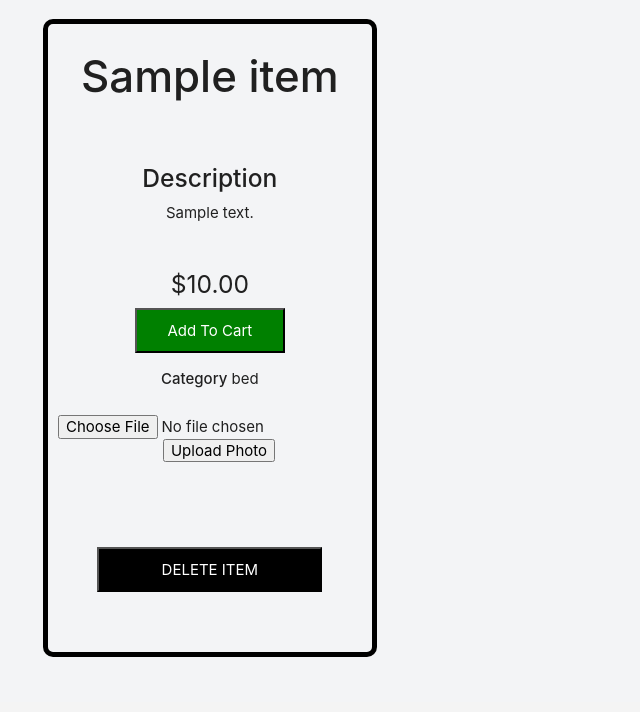
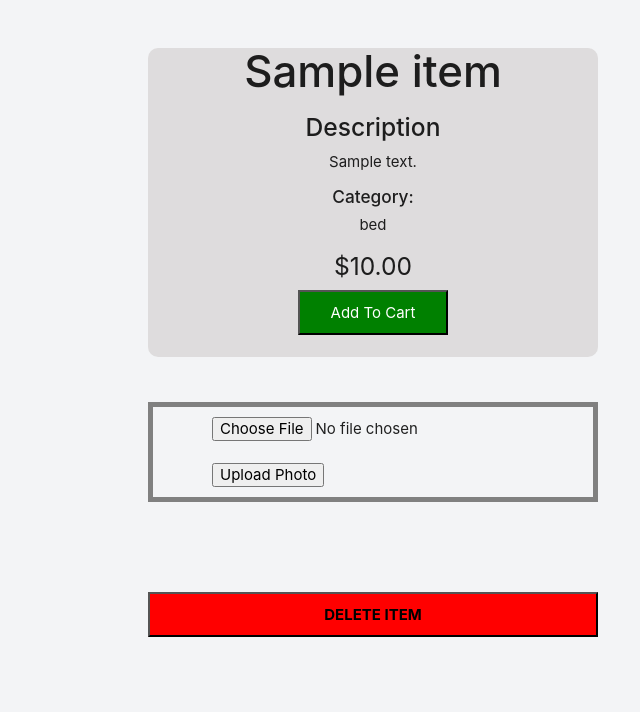
Before and after one commit to K8MacEl/Furniture-Gallery, a Django app: page /furniture/1/ in a window 1280 px wide. Shown: the part 471-1183 px from the top of the page, without its empty margins (302-942 px from the left). Before the commit the page ends 1128 px from the top, so only its background shows below. Run offline with Django 5.2, Linux system fonts and the light colour scheme; a user stored in the database is signed in; tables that the repository leaves empty hold one stand-in row (values such as "Sample post").

Commit message:
detail page css completed

```diff
--- a/main_app/static/css/style.css
+++ b/main_app/static/css/style.css
@@ -137,23 +137,42 @@ nav ul a {
     display:flex;
     text-align: center;
 }
+
+/* -----------------------detail.html-------------------------- */
 .card-content {
-    width: 65%;
+    width: 450px;
     object-position: center;
     align-items: center;
     text-align: center;
     margin-left: 3rem;
-    margin-bottom: 3rem;;
+    margin-bottom: 3rem;
 }
+.carousel {
+    display: flex;
+    align-items: center; /* Center items vertically in the container */
+    justify-content: center; /* Center items horizontally in the container */
+    text-align: center;
+    margin-left: 5rem;
+    }
 
-.responsive-image {
+.carousel-item {
+    display: flex;
+    justify-content: center; /* Centers the image horizontally within the link */
+     width: 100%; /* Ensures the link element takes full width of the carousel */
+    }
 
-    margin-top: 10rem;
-    margin-left: 3rem;
-    width: 65%;
-    height: 65%;
-    border: 3rem solid white;
-    border-radius: 5rem;
+.carousel-item img {
+    width: auto; /* Maintains image aspect ratio */
+    max-width: 100%; /* Ensures image does not exceed its container */
+    height: auto; /* Auto adjust height based on width */
+    }
+
+.detail-card{
+    display: flex;
+    align-items: center; /* Center items vertically in the container */
+    justify-content: center; /* Center items horizontally in the container */
+    text-align: center;
+    margin-left: 5rem;
 }
 
 .cart-btn{
@@ -164,12 +183,16 @@ nav ul a {
 }
 
 .card-content {
-    display: flex;
+    /* display: flex; */
     flex-direction: column;  /* Stack children vertically */
     align-items: center;  /* Center children horizontally */
     text-align: center;  /* Center text */
-    border: 5px black solid;
+    background-color: rgba(215, 212, 212, 0.749);
+    border: 2rem transparent rgba(215, 212, 212, 0.249);
     border-radius: 10px;
+    margin-left: 10rem;
+
+    word-wrap: break-word;
 }
 
 .photo-upload-detail{
@@ -178,11 +201,11 @@ nav ul a {
     width: fit-content;  /* Fit the content's width */
     padding: 10px;  /* Add some padding around the content */
 }
-
+/* this is the Add to Cart Button down the Delete Button */
 form {
-    display: flex;
-    flex-direction: column;
-    align-items: center;
+    /* display: flex;
+    flex-direction: row;
+    align-items: center; */
     width: 100%;  /* Take the full width of its parent */
 }
 
@@ -204,12 +227,25 @@ form {
 
 .delete-btn {
     margin-top: 5rem;
-    background-color: black;
-    color: white;
-    width: 15rem;
+    background-color: red;
+    color: black;
+    width: 30rem;
     height: 3rem;
     margin-bottom: 4rem;
+    font-weight: bolder;
 }
+
+.admin-btn-details {
+    border: 5px solid grey;
+    width: 30rem;
+
+}
+
+.admin-btn-details, .admin-btn-delete{
+    margin-left: 10rem;
+    margin-bottom: 1rem;
+}
+/* ------------------------------------------------------ */
 
 .btn-remove{
     background-color: black;
@@ -219,6 +255,13 @@ form {
     background-color: black;
 }
 
-.cart-content{
-    background-color: pink;
+.index-container{
+
 }
+
+.index-card{
+    display: grid;
+    grid-template-columns: 30rem 30rem 30rem 30rem;
+    border-color: purple;
+
+}
--- a/main_app/templates/furniture/detail.html
+++ b/main_app/templates/furniture/detail.html
@@ -6,37 +6,39 @@
 <div class="carousel">
 
     {% for photo in furniture_item.photo_set.all %}
-    <a class="carousel-item"><img class="responsive-image" src="{{photo.url}}"></a>
+    <a class="carousel-item" style="width: 450px; height: 350px"><img  src="{{photo.url}}"></a>
     {% empty %}
-    <div class="card-panel teal-text center-align">No Photos Uploaded</div>
+    <div class="card-panel black-text center-align">No Photos Uploaded</div>
     {% endfor %}
 </div>
-<div class="detail-card">
+<div>
     <div class="card-content">
         <h3><strong><span>{{ furniture_item.name }}</span></strong></h3>
         <p>
         <h5><strong>Description</strong></h5> {{ furniture_item.description }}</p>
+        <p><h6><strong>Category: </strong></h6> {{ furniture_item.category }}</p>
         <h5>${{ furniture_item.price }}</h5>
         <form action="{% url 'assoc_item' furniture_item.id %}" enctype="multipart/form-data" method="POST">
             {% csrf_token %}
             <button type="submit" class="cart-btn">Add To Cart</button>
+        <br><br>
         </form>
-        <p><strong>Category</strong> {{ furniture_item.category }}</p>
+    </div>
+</div>
         {% if user.is_superuser %}
-        <form action="{% url 'add_photo' furniture_item.id %}" enctype="multipart/form-data" method="POST">
+        <form class="admin-btn-details" action="{% url 'add_photo' furniture_item.id %}" enctype="multipart/form-data" method="POST">
             {% csrf_token %}
             <div class="photo-upload-detail">
                 <input type="file" name="photo-file">
+                <br><br>
                 <button type="submit" class="upload-btn">Upload Photo</button>
             </div>
         </form>
 
-        <form action="{% url 'furniture_delete' furniture_item.id %}">
+        <form class="admin-btn-delete" action="{% url 'furniture_delete' furniture_item.id %}">
             <button type="submit" class="delete-btn">DELETE ITEM</button>
         </form>
         {% endif %}
-    </div>
-</div>
 
 <script>  document.addEventListener('DOMContentLoaded', function () {
         var elems = document.querySelectorAll('.carousel');
```
Also changed, not shown: main_app/templates/furniture/index.html (+11 -12 lines).
